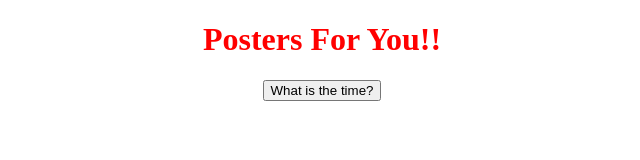
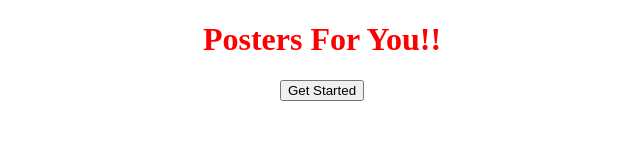
Before and after one commit to somesh194/someshposters.github.io, a plain HTML site: page index.html in a window 1280 px wide. Shown: the whole page, without its empty margins (318-958 px from the left). Drawn offline with Linux system fonts and the light colour scheme.

Commit message:
Update index.html

```diff
--- a/index.html
+++ b/index.html
@@ -23,7 +23,7 @@
             <h1>Posters For You!!</h1>
 
 
-          <a href="  https://vijaydeverkonda.github.io/mainpage.github.io//" > <button onclick=" https://vijaydeverkonda.github.io/">What is the time?</button>
+          <a href="  https://vijaydeverkonda.github.io/mainpage.github.io/" > <button onclick="  https://vijaydeverkonda.github.io/mainpage.github.io/">Get Started</button>
 
           </a>
 
```
